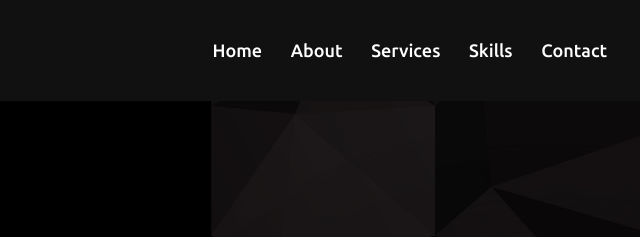
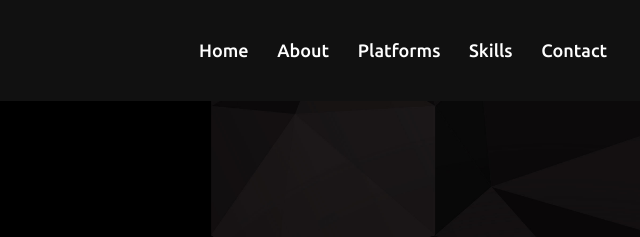
Before and after one commit to Suyoggunjal07/portfolio, a plain HTML site: page index.html in a window 1280 px wide. Shown: the top 237 px of the page, 593-1233 px from the left. Drawn offline with nearby package versions, Linux system fonts and the light colour scheme; a script that the page names is missing.

Commit message:
Update index.html

```diff
--- a/index.html
+++ b/index.html
@@ -28,7 +28,7 @@
             <ul class="menu">
                 <li><a href="#home" class="menu-btn">Home</a></li>
                 <li><a href="#about" class="menu-btn">About</a></li>
-                <li><a href="#services" class="menu-btn">Services</a></li>
+                <li><a href="#services" class="menu-btn">Platforms</a></li>
                 <li><a href="#skills" class="menu-btn">Skills</a></li>
                 <!-- <li><a href="#teams" class="menu-btn">Teams</a></li> -->
                 <li><a href="#contact" class="menu-btn">Contact</a></li>
```
